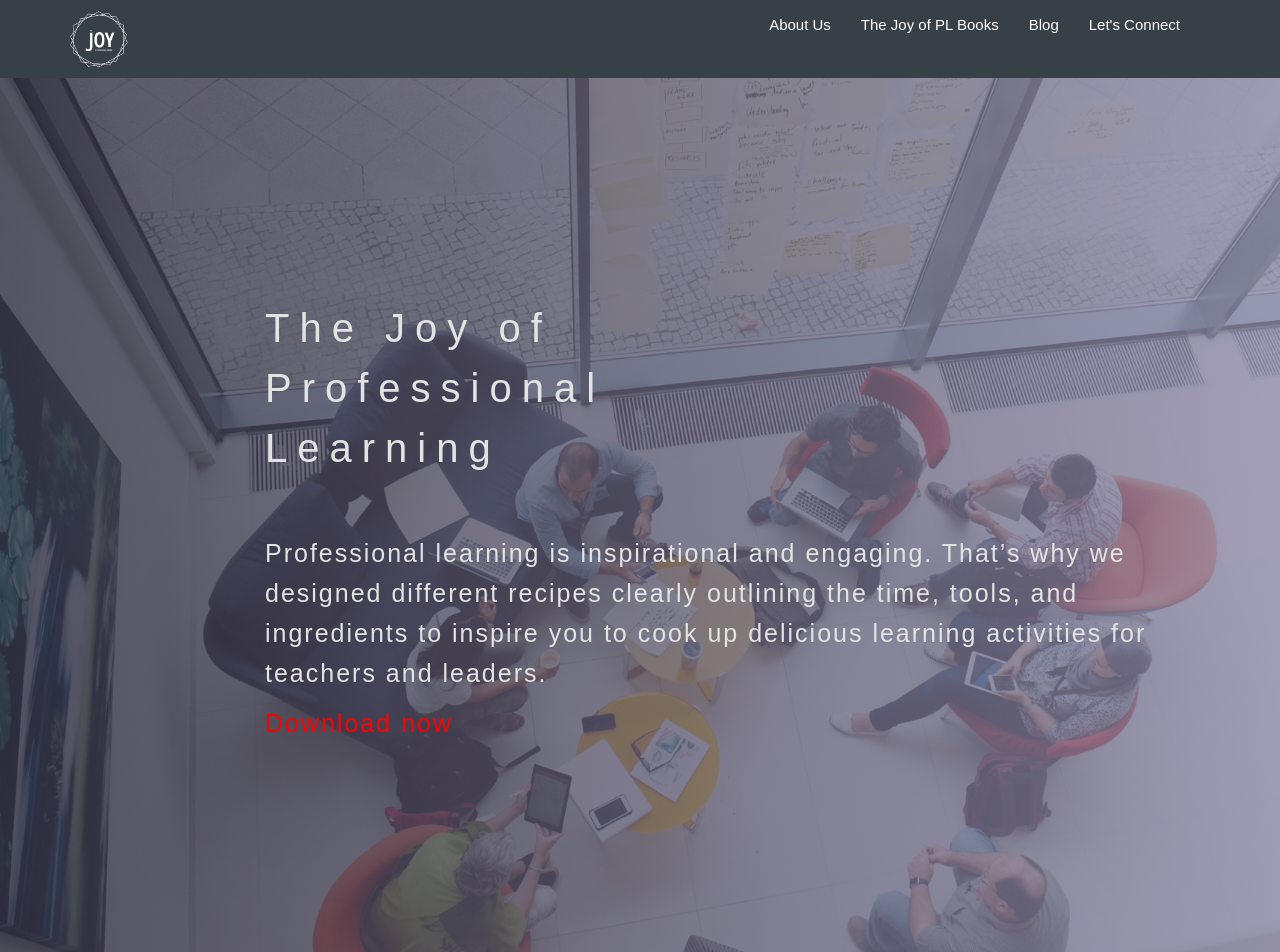
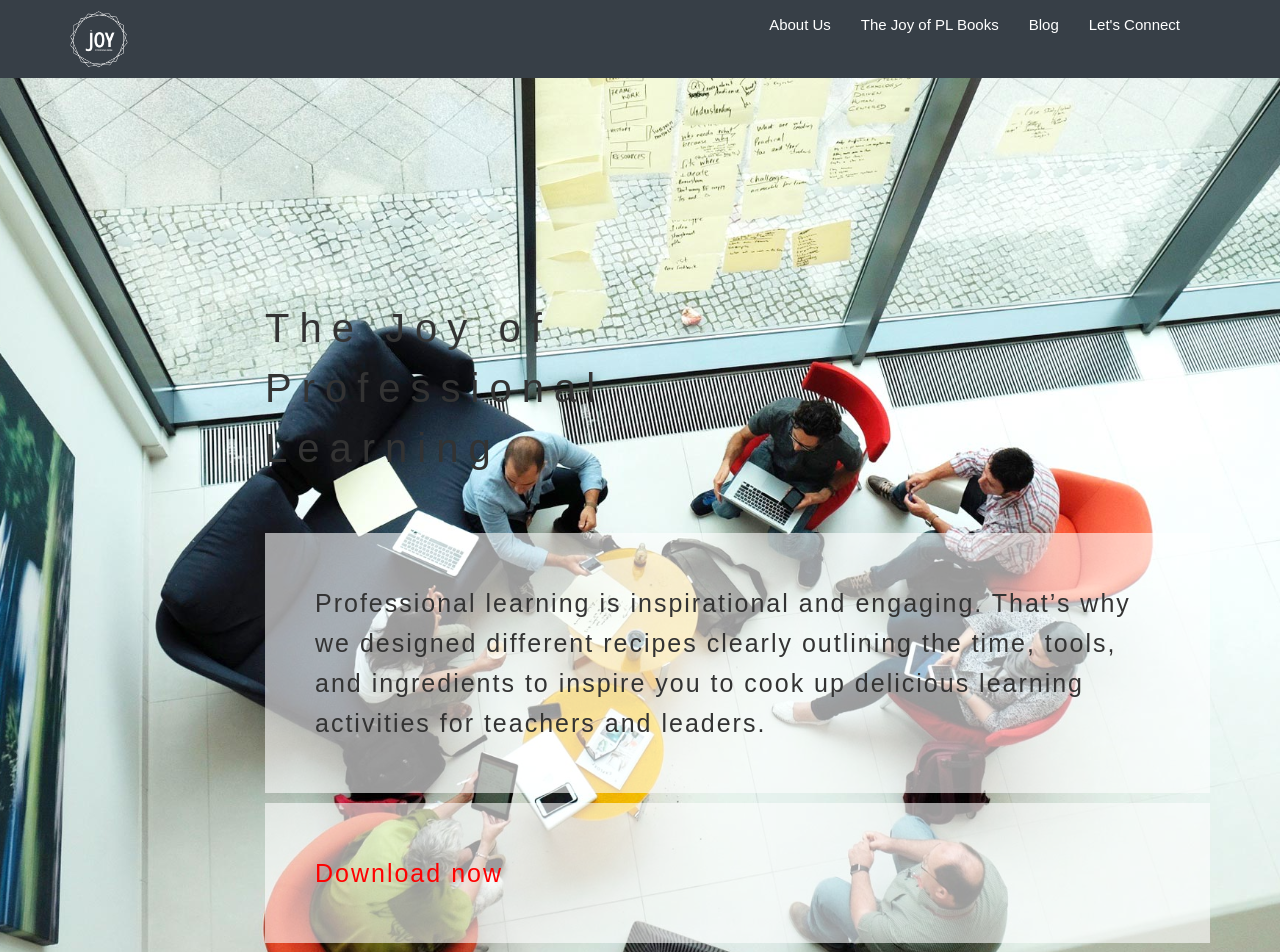
Before and after one commit to meesterkurt/joyofprofessionallearning, a Jekyll site: the page built from index.md, in a window 1280 px wide. Shown: the top 952 px of the page. Built offline with Jekyll 4.4.1, drawn with Linux system fonts in a browser that asks for light colours; nearby versions of some CDN libraries; some web fonts are replaced.

Commit message:
Update airspace.css

```diff
--- a/css/airspace.css
+++ b/css/airspace.css
@@ -111,20 +111,9 @@ header .navbar-default .navbar-nav li a:hover {
   padding: 200px 0 240px 0;
   position: relative;
 }
-#slider:before {
-  content: "";
-  position: absolute;
-  left: 0;
-  top: 0;
-  bottom: 0;
-  right: 0;
-  width: 100%;
-  height: 100%;
-  background: linear-gradient(to left, #8b86a3, #322e40);
-  opacity: 0.8;
-}
+
 #slider .block {
-  color: #E3E3E4;
+  color: #333;
 }
 #slider .block h1 {
   font-family: 'tilden-sans-light', sans-serif;
@@ -135,6 +124,9 @@ header .navbar-default .navbar-nav li a:hover {
   padding-bottom: 45px;
 }
 #slider .block p {
+background-color: rgba(255,255,255,.6);
+padding: 2em;
+color: #333;
   font-size: 25px;
   line-height: 40px;
   font-family: 'tilden-sans-light', sans-serif;
```
